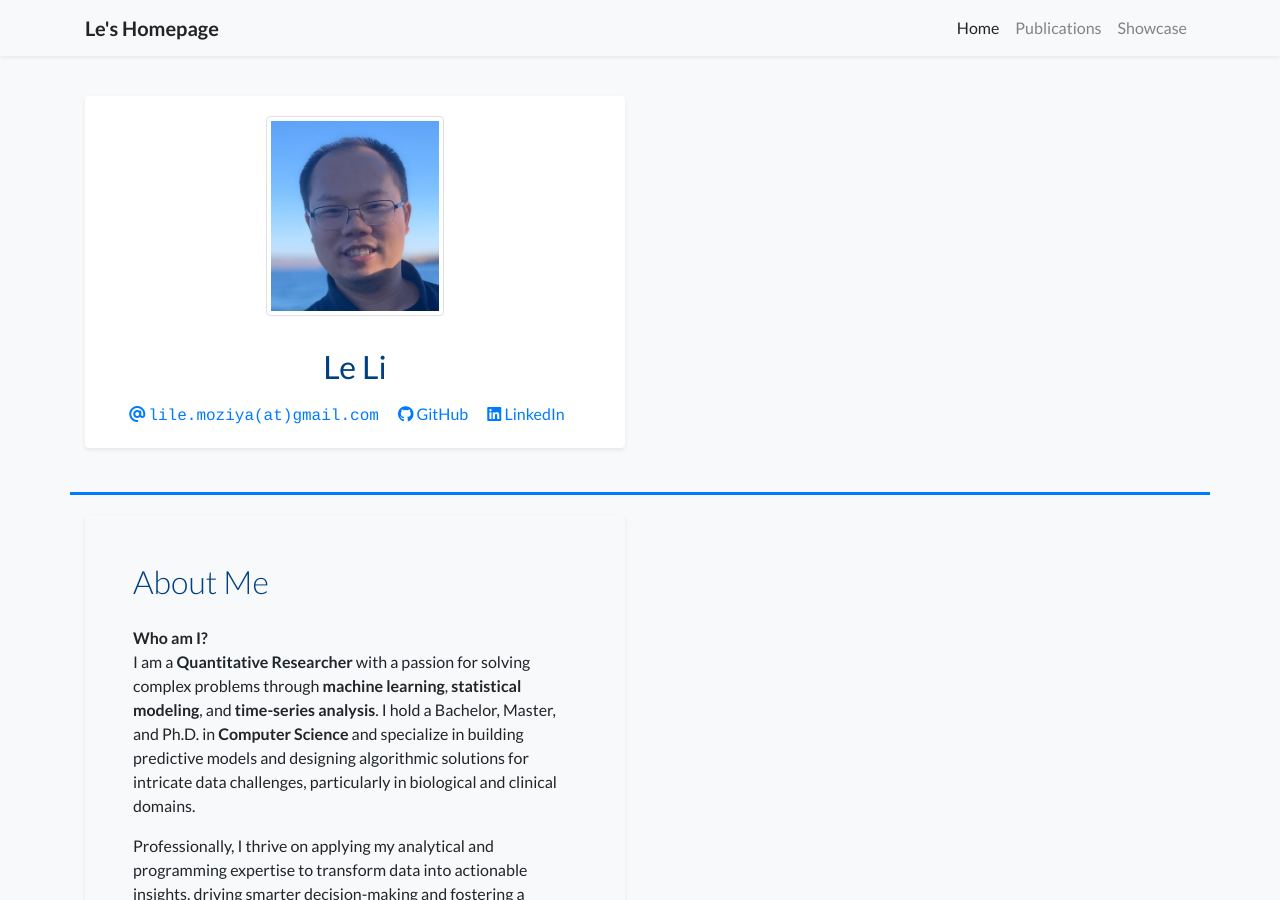
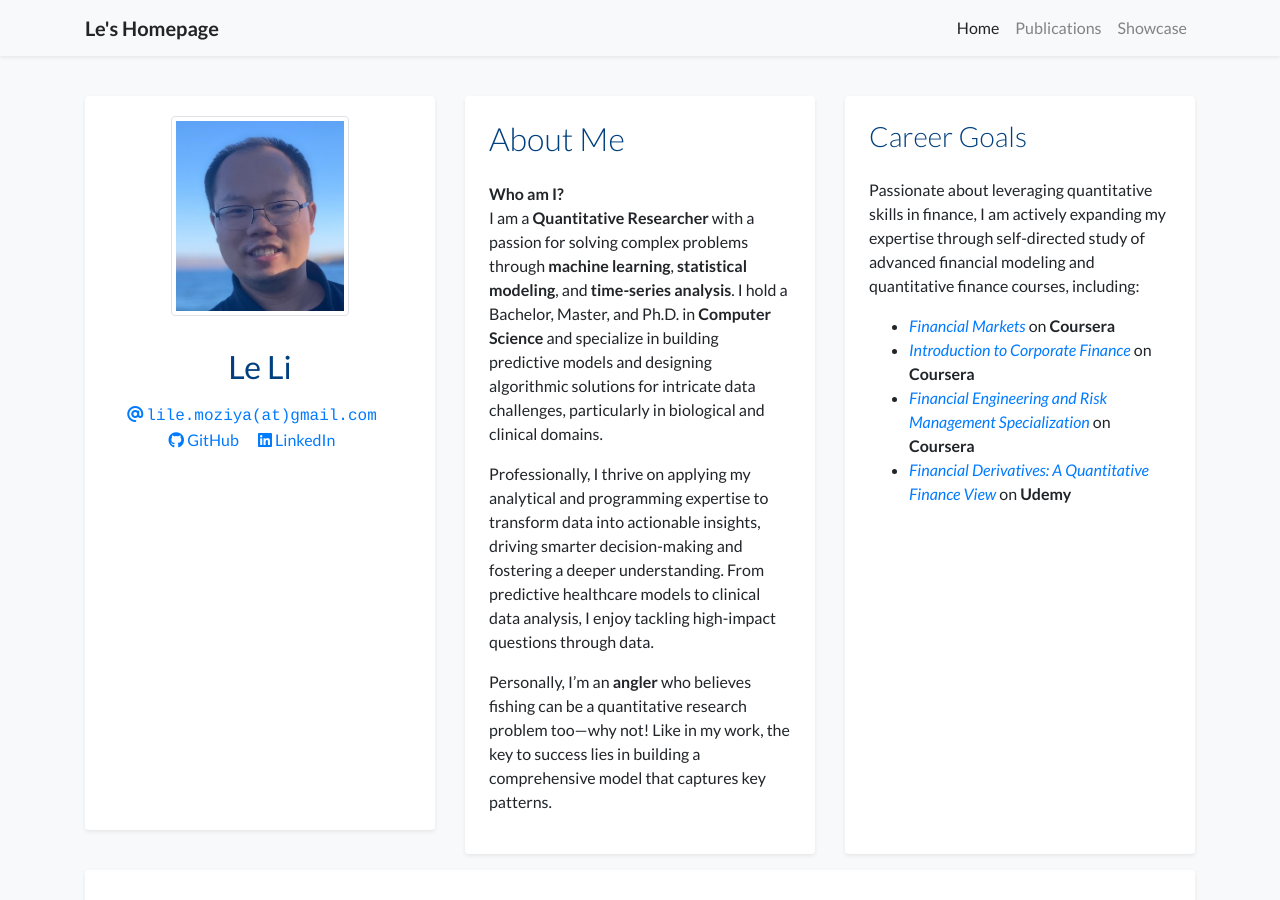
Before and after one commit to moziya/moziya, a Jekyll site: the page built from index.html, in a window 1280 px wide and 900 px high. Built offline with Jekyll 4.4.1, drawn with Linux system fonts in a browser that asks for light colours; nearby versions of some CDN libraries; a style sheet for code colours, icons or effects is not loaded.

Commit message:
Modify the layout of profiles

```diff
--- a/_includes/widgets/profile_card.html
+++ b/_includes/widgets/profile_card.html
@@ -1,6 +1,6 @@
 <div class="row align-items-stretch mt-3">
     <!-- Profiling Card Section -->
-    <div class="col-md-6 mb-4 d-flex align-items-stretch">
+    <div class="col-md-4 mb-4 d-flex align-items-stretch">
         <div class="card border-0 shadow-sm bg-white w-100">
             <div class="card-body text-center">
                 {% if site.data.profile.portrait_url %}
@@ -47,17 +47,32 @@
             </div>
         </div>
     </div>
-    <!-- Decorative Line -->
-    <div class="w-100 decorative-line"></div>
     <!-- Summary Section -->
-    <div class="col-md-6 d-flex align-items-stretch">
-        <div class="card border-0 shadow-sm bg-light w-100">
-            <div class="card-body p-5">
+    <div class="col-md-4 d-flex align-items-stretch">
+        <div class="card border-0 shadow-sm bg-white w-100">
+            <div class="card-body p-4">
                 <h2 class="font-weight-light mb-4">About Me</h2>
                 <p>{{ site.data.profile.short_bio }}</p>
             </div>
         </div>
     </div>
+
+    <!-- Career Goals Section -->
+    <div class="col-md-4 d-flex align-items-stretch">
+        <div class="card border-0 shadow-sm bg-white w-100">
+            <div class="card-body p-4">
+                <h3 class="font-weight-light mb-4">Career Goals</h3>
+                <p>Passionate about leveraging quantitative skills in finance, I am actively expanding my expertise through self-directed study of advanced financial modeling and quantitative finance courses, including:</p>
+                <ul>
+                    <li><i><a href="https://www.coursera.org/learn/financial-markets-global">Financial Markets</a></i> on <b>Coursera</b></li>
+                    <li><i><a href="https://www.coursera.org/learn/wharton-finance">Introduction to Corporate Finance</a></i> on <b>Coursera</b></li>
+                    <li><i><a href="https://www.coursera.org/specializations/financialengineering">Financial Engineering and Risk Management Specialization</a></i> on <b>Coursera</b></li>
+                    <li><i><a href="https://www.udemy.com/course/financial-derivatives">Financial Derivatives: A Quantitative Finance View</a></i> on <b>Udemy</b></li>
+                </ul>
+            </div>
+        </div>
+    </div>
+
 </div>
 
 <!-- Modal for WeChat QR Code -->
```
Also changed, not shown: _data/profile.yml (+0 -9 lines).
